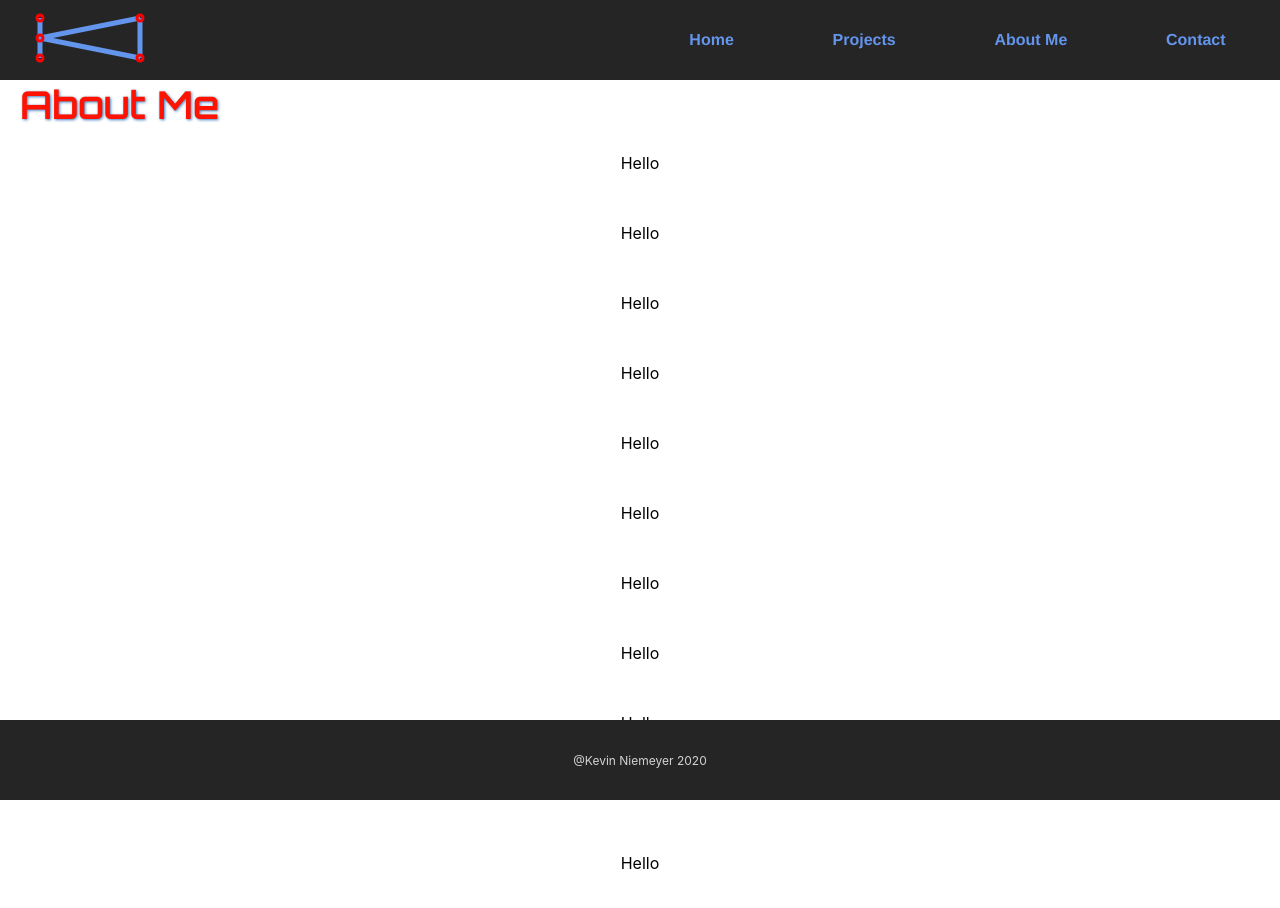
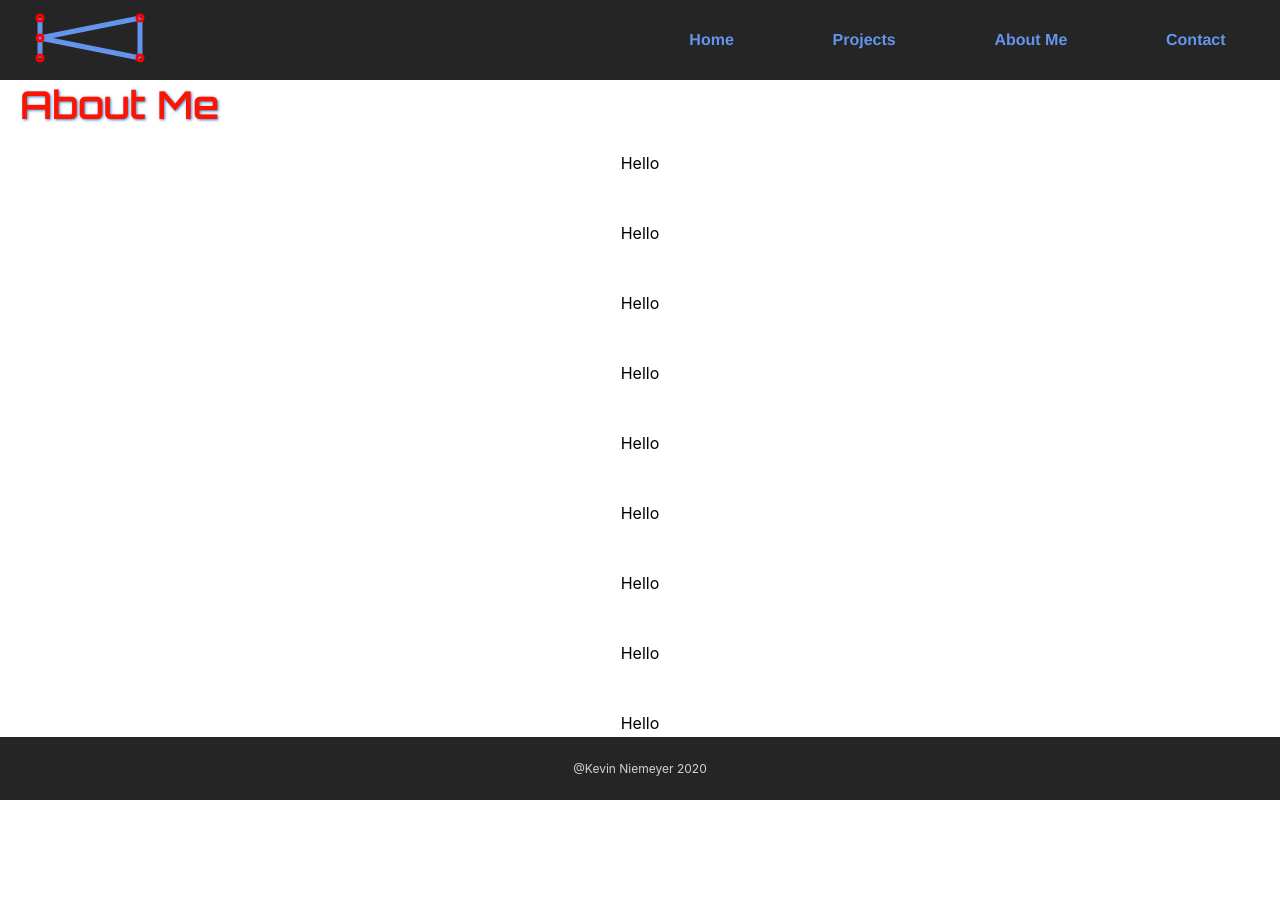
Before and after one commit to KevinNiemeyer/Portfolio, a React (Create React App) app: page /about in a window 1280 px wide. After the commit the page ends 800 px from the top, so only its background shows below. Built offline with nearby package versions, Linux system fonts and the light colour scheme.

Commit message:
Fix formatting issues

```diff
--- a/src/About.js
+++ b/src/About.js
@@ -4,11 +4,12 @@ import styled from 'styled-components';
 import './App.css';
 
 const Container = styled.div`
-	height: 80vh;
-	width: 100%;
 	position: relative;
+	width: 100vw;
 	display: flex;
 	flex-direction: column;
+	overflow-y: auto;
+	overflow-x: hidden;
 `;
 function About(props) {
 	return (
--- a/src/Home.js
+++ b/src/Home.js
@@ -1,4 +1,4 @@
-import React, { useState, useEffect } from 'react';
+import React from 'react';
 import styled from 'styled-components';
 import Header from './Header';
 import Skills from './Skills';
--- a/src/Logo.js
+++ b/src/Logo.js
@@ -24,23 +24,23 @@ function Logo(props) {
 		<Container>
 			<Link style={{ textDecoration: 'none' }} to='/'>
 				<svg width='250' height='250' version='1.1' xmlns='http://www.w3.org/2000/svg'>
-					// left vertical
+					{/*left vertical*/}
 					<line x1={x} x2={x} y1={y} y2={y + h} stroke='cornflowerblue' strokeWidth='5' />
-					// right vertical
+					{/*right vertical*/}
 					<line x1={x + w} x2={x + w} y1={y} y2={y + h} stroke='cornflowerblue' strokeWidth='5' />
-					// top diagonal
+					{/*top diagonal*/}
 					<line x1={x} x2={x + w} y1={y + h / 2} y2={y} stroke='cornflowerblue' strokeWidth='5' />
-					// bottom diagonal
+					{/*bottom diagonal*/}
 					<line x1={x} x2={x + w} y1={y + h / 2} y2={y + h} stroke='cornflowerblue' strokeWidth='5' />
-					// top left
+					{/*top left*/}
 					<circle cx={x} cy={y} r='3' stroke='red' fill='transparent' strokeWidth='3' />
-					// middle
+					{/*middle*/}
 					<circle cx={x} cy={y + h / 2} r='3' stroke='red' fill='transparent' strokeWidth='3' />
-					// bottom left
+					{/*bottom left*/}
 					<circle cx={x} cy={y + h} r='3' stroke='red' fill='transparent' strokeWidth='3' />
-					// top right
+					{/*top right*/}
 					<circle cx={x + w} cy={y} r='3' stroke='red' fill='transparent' strokeWidth='3' />
-					// bottom right
+					{/*bottom right*/}
 					<circle cx={x + w} cy={y + h} r='3' stroke='red' fill='transparent' strokeWidth='3' />
 				</svg>
 			</Link>
--- a/src/Projects.js
+++ b/src/Projects.js
@@ -11,7 +11,8 @@ const Container = styled.div`
 	width: 100vw;
 	display: flex;
 	flex-direction: column;
-	overflow: auto;
+	overflow-y: auto;
+	overflow-x: hidden;
 `;
 function Projects(props) {
 	const [ repos, setRepos ] = useState([]);
```
